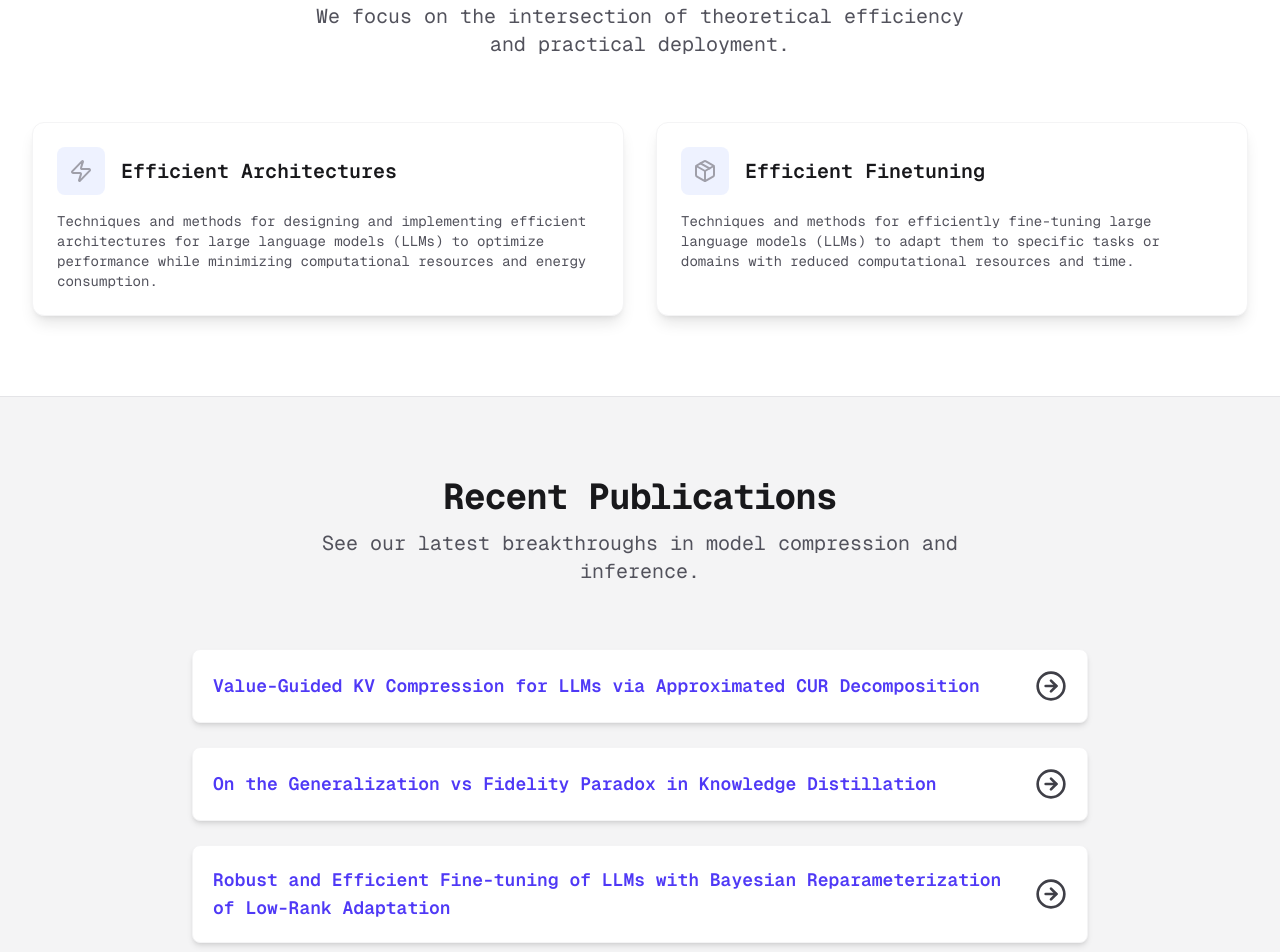
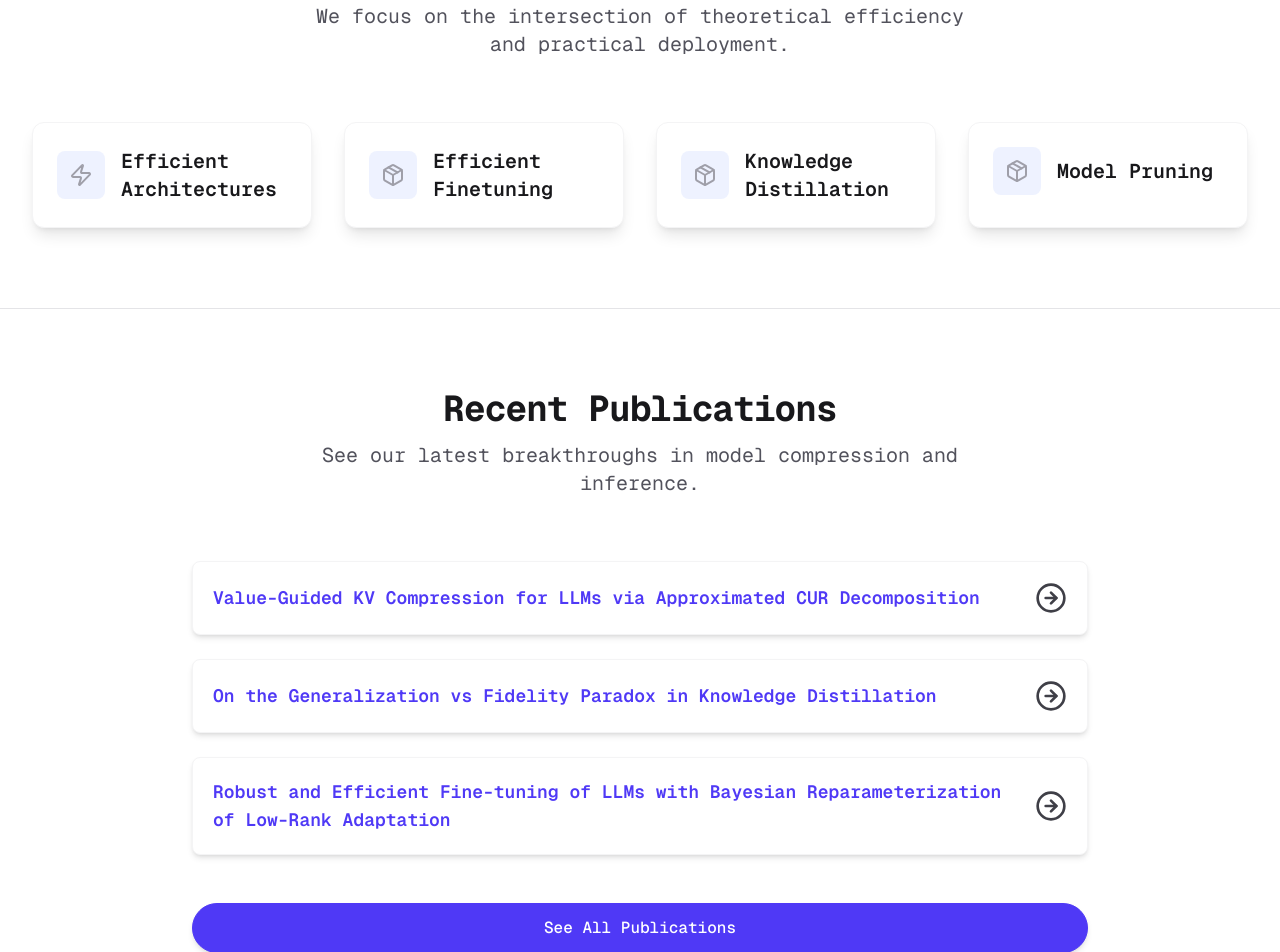
Before and after one commit to sudiptog81/efficient-llms, a Next.js app: page / in a window 1280 px wide. Shown: the part 900-1852 px from the top of the page. Built offline with nearby package versions, Linux system fonts and the light colour scheme.

Commit message:
fix padding on top

```diff
--- a/src/components/Hero.js
+++ b/src/components/Hero.js
@@ -2,7 +2,7 @@ import Button from "./Button";
 
 export default function Hero() {
   return (
-    <section className="max-w-7xl mx-auto px-4 sm:px-6 lg:px-8 py-20 lg:py-32 text-center">
+    <section className="max-w-7xl mx-auto px-4 sm:px-6 lg:px-8 py-20 pt-12 lg:py-32 text-center">
       <div className="space-y-6">
         <p className="text-sm font-semibold tracking-wider uppercase text-indigo-600 dark:text-indigo-400">
           The Future of AI is Compact
--- a/src/components/RecentPapers.js
+++ b/src/components/RecentPapers.js
@@ -3,7 +3,7 @@ import Button from "./Button";
 import { CircleArrowRight } from "lucide-react";
 
 const RecentPapers = ({ recentPublications }) => (
-  <section id="publications" className="max-w-7xl mx-auto px-4 sm:px-6 lg:px-8 py-20 border-t border-zinc-200 dark:border-gray-800 bg-zinc-100 dark:bg-gray-900">
+  <section id="publications" className="max-w-7xl mx-auto px-4 sm:px-6 lg:px-8 py-20 border-t border-zinc-200 dark:border-gray-800">
     <div className="text-center mb-16">
       <h2 className="text-4xl font-bold tracking-tight">Recent Publications</h2>
       <p className="mt-3 text-xl text-zinc-600 dark:text-zinc-400 max-w-2xl mx-auto">
@@ -27,7 +27,7 @@ const RecentPapers = ({ recentPublications }) => (
         </Link>
       ))}
       <div className="pt-6 text-center">
-        <Button href={"/papers"} variant="secondary">
+        <Button href={"/papers"} variant="primary">
           See All Publications
         </Button>
       </div>
--- a/src/components/ResearchAreas.js
+++ b/src/components/ResearchAreas.js
@@ -9,28 +9,28 @@ const ICONS = {
 const ResearchAreas = ({ researchAreas = [] }) => (
   <section id="research" className="max-w-7xl mx-auto px-4 sm:px-6 lg:px-8 py-20 border-t border-zinc-200 dark:border-gray-800">
     <div className="text-center mb-16">
-      <h2 className="text-4xl font-bold tracking-tight">Core Research Pillars</h2>
+      <h2 className="text-4xl font-bold tracking-tight">Research Areas</h2>
       <p className="mt-3 text-xl text-zinc-600 dark:text-zinc-400 max-w-2xl mx-auto">
         We focus on the intersection of theoretical efficiency and practical deployment.
       </p>
     </div>
 
-    <div className="grid grid-cols-1 md:grid-cols-2 lg:grid-cols-2 gap-8">
+    <div className="grid grid-cols-1 md:grid-cols-2 lg:grid-cols-4 gap-8">
       {researchAreas.map((area) => (
         <Link key={area.title} href={`/areas/${area.slug}`} className="p-6 bg-white dark:bg-gray-900 rounded-xl shadow-lg border border-zinc-100 dark:border-gray-800 transform hover:scale-[1.02] transition duration-300">
 
           <div className="flex flex-row align-center items-center gap-4">
-            <div className="p-3 bg-indigo-50 dark:bg-gray-800 rounded-lg inline-flex mb-4" suppressHydrationWarning>
+            <div className="p-3 bg-indigo-50 dark:bg-gray-800 rounded-lg inline-flex" suppressHydrationWarning>
               {(() => {
                 const IconComp = ICONS[area.icon] || Zap;
                 return <IconComp className="w-6 h-6 text-zinc-400 dark:text-white" />;
               })()}
             </div>
-            <h3 className="text-xl font-semibold mb-4">{area.title}</h3>
+            <h3 className="text-xl font-semibold">{area.title}</h3>
           </div>
-          <p className="text-zinc-600 dark:text-zinc-400 text-sm">
+          {/* <p className="text-zinc-600 dark:text-zinc-400 text-sm">
             {area.summary || area.description || ''}
-          </p>
+          </p> */}
         </Link>
       ))}
     </div>
--- /dev/null
+++ b/src/data/areas/knowledge-distillation.md
@@ -0,0 +1,8 @@
+---
+title: Knowledge Distillation
+slug: knowledge-distillation
+icon: Package
+tags:
+  - Knowledge Distillation
+summary:
+---
--- /dev/null
+++ b/src/data/areas/model-pruning.md
@@ -0,0 +1,8 @@
+---
+title: Model Pruning
+slug: model-pruning
+icon: Package
+tags:
+  - Model Compression
+summary:
+---
--- a/src/pages/areas/[id].js
+++ b/src/pages/areas/[id].js
@@ -34,7 +34,7 @@ export default function AreaPage({ area, contentHtml, papersForArea }) {
         <meta property="og:type" content="website" />
       </Head>
       <main className="max-w-4xl mx-auto px-6">
-        <div className="bg-white dark:bg-zinc-900 overflow-hidden">
+        <div className="overflow-hidden">
           <div className="pt-8 md:pt-12 pb-4">
             <h2
               className="text-4xl font-bold mb-6 text-zinc-900 dark:text-zinc-50"
@@ -43,16 +43,6 @@ export default function AreaPage({ area, contentHtml, papersForArea }) {
             </h2>
             {area.summary && <p className="text-zinc-700 dark:text-zinc-400">{area.summary}</p>}
             {contentHtml && <Content contentHtml={contentHtml} />}
-            {area.tags && (
-              <div className="mt-6 text-xs flex gap-1">
-                Tags:
-                {area.tags.map((tag, idx) => (
-                  <span key={tag} // comma separated tags
-                    className={`text-indigo-700 dark:text-indigo-200 ${idx !== 0 ? "before:content-['•'] before:mr-1" : ""}`}>
-                    {tag}
-                  </span>))}
-              </div>
-            )}
           </div>
         </div>
         {papersForArea && papersForArea.length > 0 && (
@@ -127,7 +117,6 @@ export async function getStaticProps({ params }) {
       papers = [];
     }
 
-    // Filter papers that share at least one category with the area's tags
     const areaTags = data.tags || [];
     const papersForArea = (areaTags.length > 0)
       ? papers.filter(p => Array.isArray(p.categories) && p.categories.some(cat => areaTags.includes(cat)))
```
